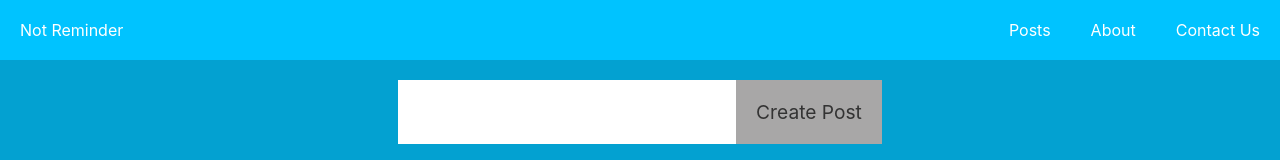
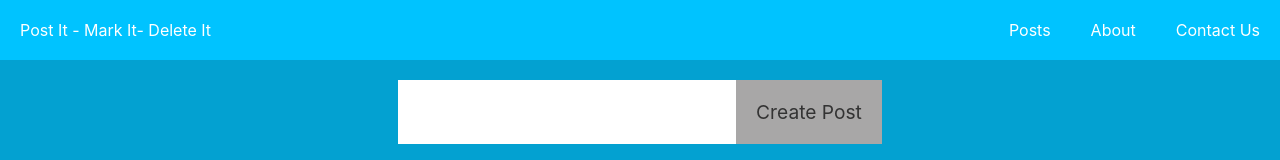
Before and after one commit to noelrosales/redux-sample, a React (Create React App) app: page / in a window 1280 px wide. Shown: the top 160 px of the page. Built offline with nearby package versions, Linux system fonts and the light colour scheme.

Commit message:
Updated Title

```diff
--- a/src/components/Navbar/Navbar.js
+++ b/src/components/Navbar/Navbar.js
@@ -6,7 +6,7 @@ const Navbar = () => {
   return (
     <nav>
         <div className='brand'>
-            <Link to='/'>Not Reminder</Link>
+            <Link to='/'>Post It - Mark It- Delete It</Link>
         </div>
         <ul>
             <li><NavLink to='/posts'>Posts</NavLink></li>
```
Also changed, not shown: 1 other file (tests, documents, lock files or other folders).
